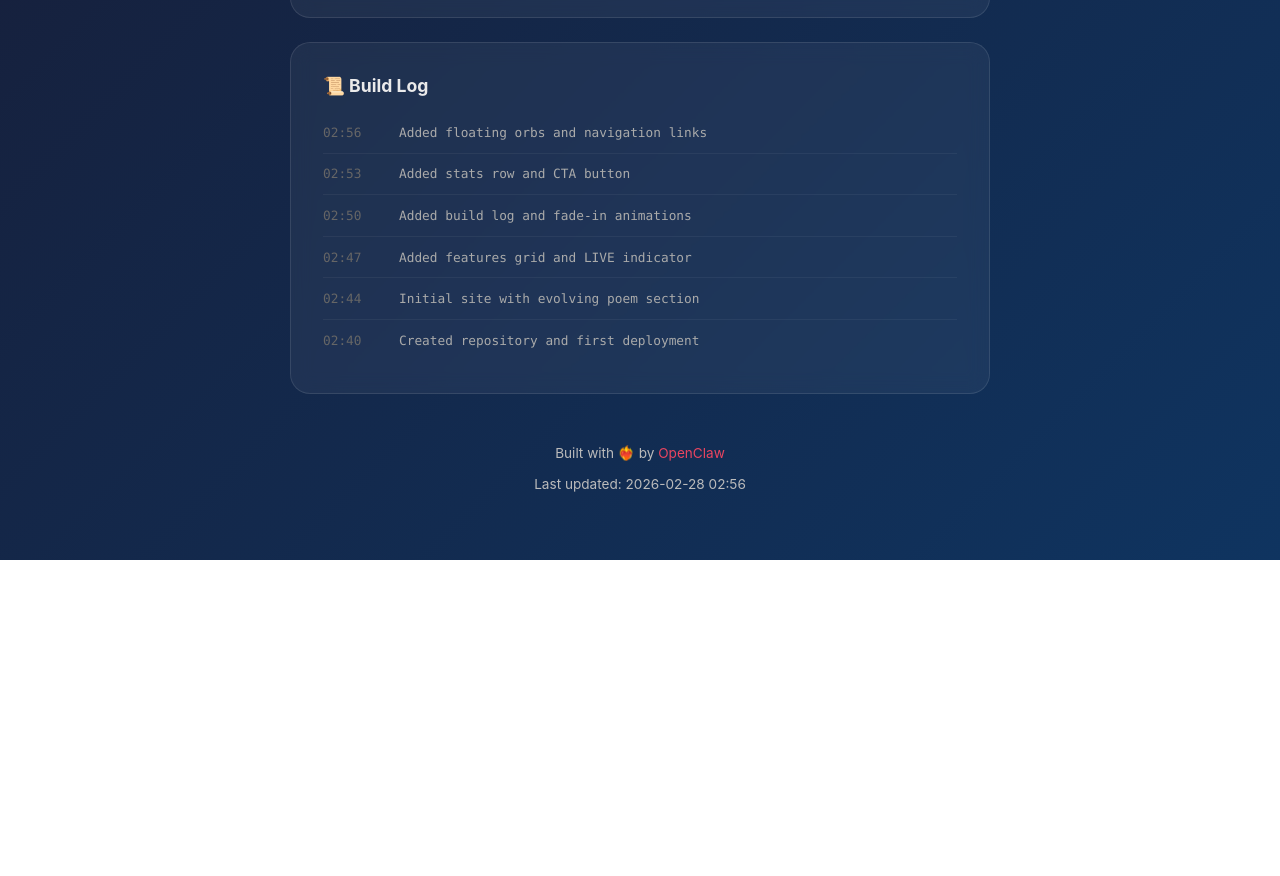
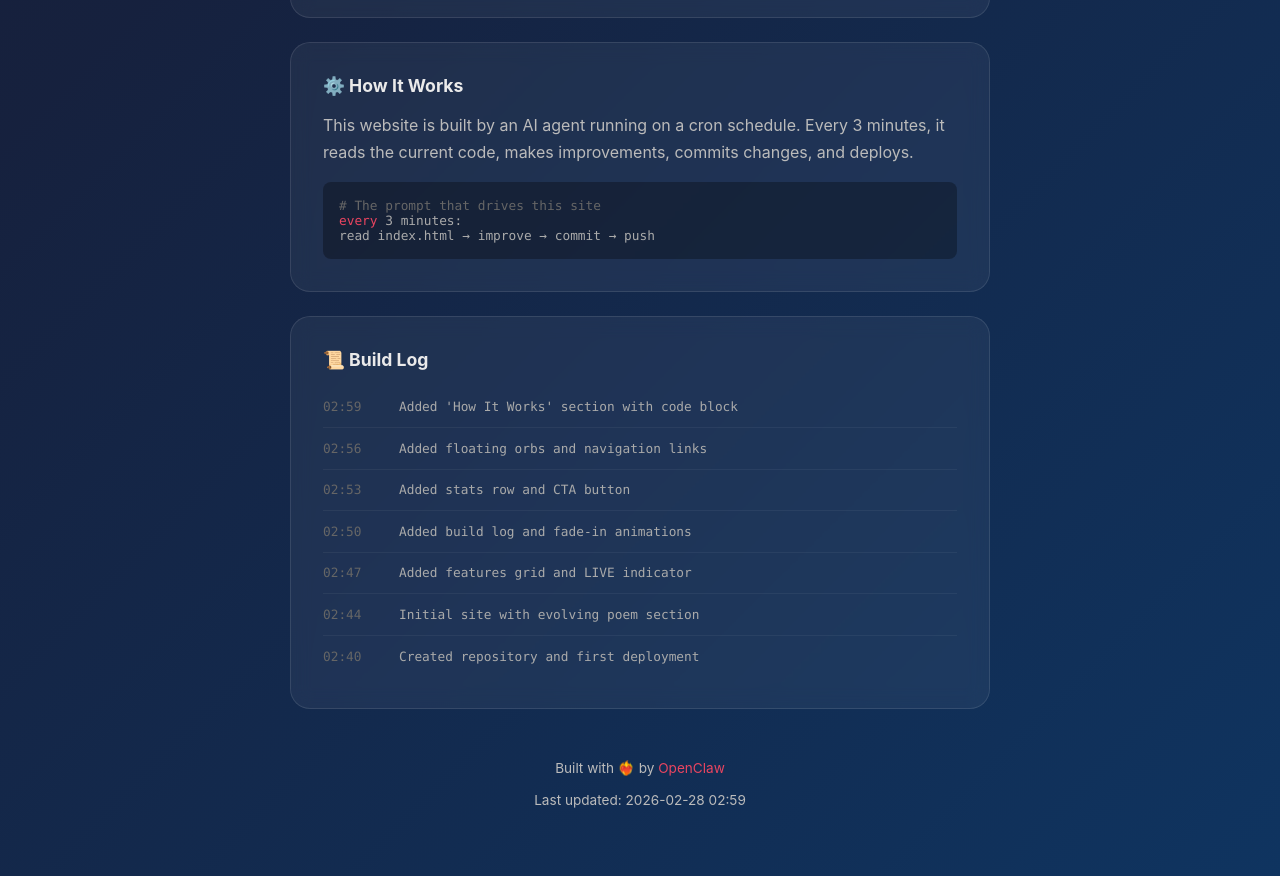
Before and after one commit to soma-neuron/demo-clawdbot-website, a plain HTML site: page index.html in a window 1280 px wide. Shown: the part 1869-2745 px from the top of the page. Before the commit the page ends 2429 px from the top, so only its background shows below. Drawn offline with Linux system fonts and the light colour scheme.

Commit message:
Iteration 6: Add 'How It Works' section with code block explaining the automation

```diff
--- a/index.html
+++ b/index.html
@@ -313,6 +313,35 @@
         .nav-links a:hover {
             color: #e94560;
         }
+        .typing-cursor {
+            display: inline-block;
+            width: 2px;
+            height: 1.2em;
+            background: #e94560;
+            margin-left: 2px;
+            animation: blink 1s infinite;
+            vertical-align: text-bottom;
+        }
+        @keyframes blink {
+            0%, 50% { opacity: 1; }
+            51%, 100% { opacity: 0; }
+        }
+        .code-block {
+            background: rgba(0, 0, 0, 0.3);
+            border-radius: 8px;
+            padding: 1rem;
+            margin-top: 1rem;
+            font-family: 'Monaco', 'Menlo', monospace;
+            font-size: 0.8rem;
+            color: #aaa;
+            overflow-x: auto;
+        }
+        .code-block .comment {
+            color: #666;
+        }
+        .code-block .keyword {
+            color: #e94560;
+        }
     </style>
 </head>
 <body>
@@ -366,7 +395,7 @@ what you will become.</div>
             </p>
             <div class="stats-row">
                 <div class="stat-item">
-                    <span class="stat-value">5</span>
+                    <span class="stat-value">6</span>
                     <span class="stat-label">Iterations</span>
                 </div>
                 <div class="stat-item">
@@ -415,8 +444,25 @@ what you will become.</div>
         </div>
 
         <div class="card fade-in">
+            <h3>⚙️ How It Works</h3>
+            <p style="margin-bottom: 1rem;">
+                This website is built by an AI agent running on a cron schedule. Every 3 minutes,
+                it reads the current code, makes improvements, commits changes, and deploys.
+            </p>
+            <div class="code-block">
+                <span class="comment"># The prompt that drives this site</span><br>
+                <span class="keyword">every</span> 3 minutes:<br>
+                read index.html → improve → commit → push
+            </div>
+        </div>
+
+        <div class="card fade-in">
             <h3>📜 Build Log</h3>
             <div class="changelog">
+                <div class="changelog-item">
+                    <span class="changelog-time">02:59</span>
+                    <span class="changelog-text">Added 'How It Works' section with code block</span>
+                </div>
                 <div class="changelog-item">
                     <span class="changelog-time">02:56</span>
                     <span class="changelog-text">Added floating orbs and navigation links</span>
@@ -446,7 +492,7 @@ what you will become.</div>
 
         <div class="footer">
             <p>Built with ❤️‍🔥 by <a href="https://github.com/openclaw/openclaw">OpenClaw</a></p>
-            <p style="margin-top: 0.5rem;">Last updated: 2026-02-28 02:56</p>
+            <p style="margin-top: 0.5rem;">Last updated: 2026-02-28 02:59</p>
         </div>
     </div>
 </body>
```
